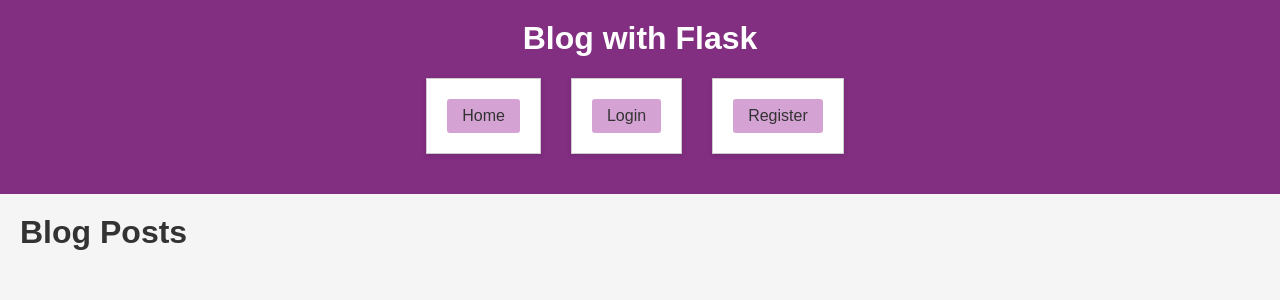
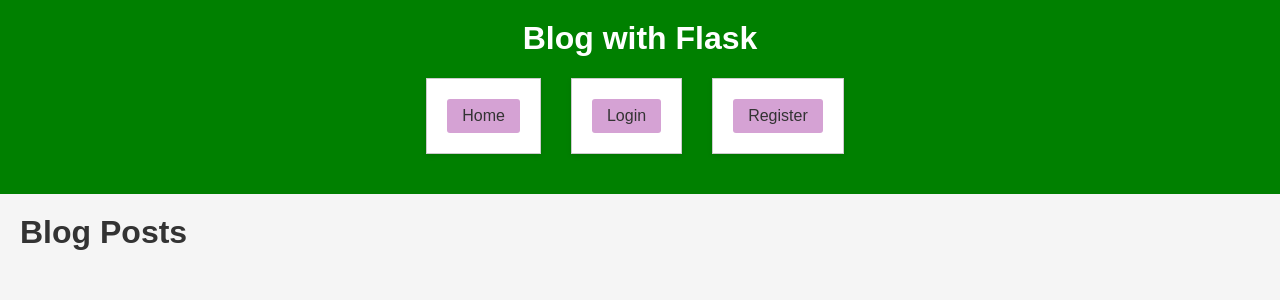
Before and after one commit to anandveeraswamy/final-blog-demo, a Flask app: page / in a window 1280 px wide. Shown: the top 300 px of the page. Run offline with Flask 3, Linux system fonts and the light colour scheme; data that the repository does not hold is empty.

Commit message:
changed nav background

```diff
--- a/static/css/styles.css
+++ b/static/css/styles.css
@@ -13,7 +13,7 @@
 
 /* Header Styles */
 header {
-  background-color: #822e81;
+  background-color: green;
   padding: 20px;
   color: #fff;
   text-align: center;
```
